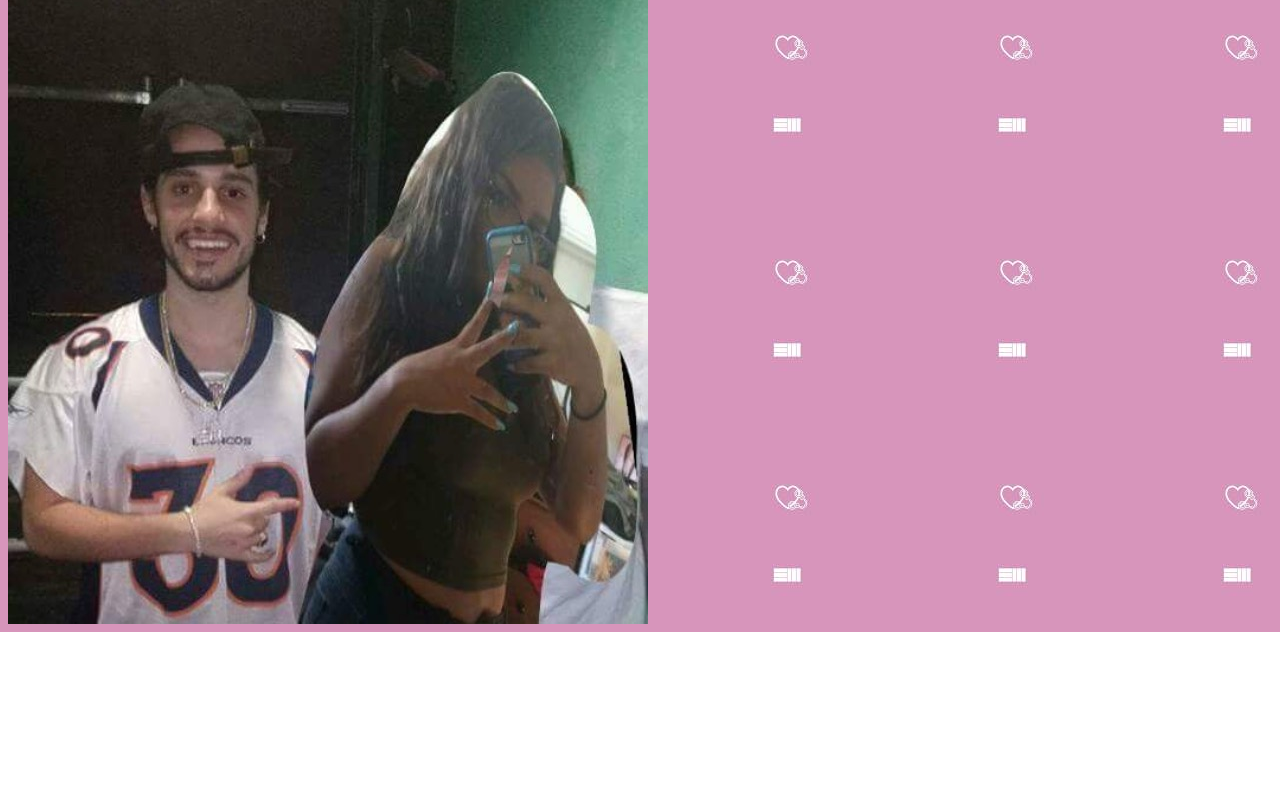
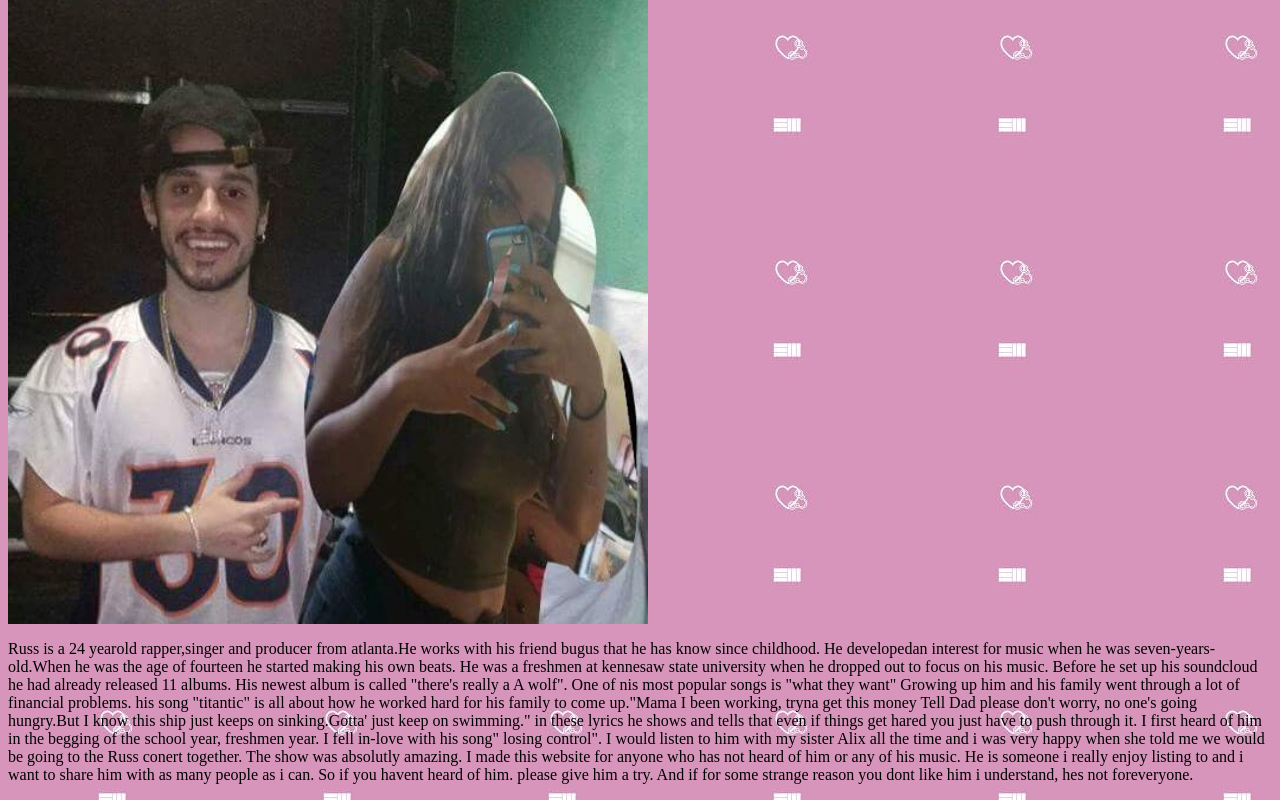
Before and after one commit to anaMorenog/russ-website.-, a plain HTML site: page index.html in a window 1280 px wide. Shown: the part 962-1762 px from the top of the page. Before the commit the page ends 1594 px from the top, so only its background shows below. Drawn offline with Linux system fonts and the light colour scheme.

Commit message:
.kjluk,j

```diff
--- a/index.html
+++ b/index.html
@@ -16,6 +16,20 @@
 <p>look at how beautiful he is.</P>
 
 <img src="FullSizeRender.jpg">
+<p> Russ is a 24 yearold rapper,singer and producer from atlanta.He works with his friend bugus that he has know since childhood.
+He developedan interest for music when he was seven-years-old.When he was the age of fourteen he started making his own beats.
+	He was a freshmen at kennesaw state university when he dropped out to focus on his music. Before he set up his soundcloud
+he had already released 11 albums. His newest album is called "there's really a A wolf". One of nis most popular songs is "what they want"
+	Growing up him and his family went through a lot of financial problems. his song "titantic" is all about how he worked hard for
+his family to come up."Mama I been working, tryna get this money
+Tell Dad please don't worry, no one's going hungry.But I know this ship just keeps on sinking.Gotta' just keep on swimming."
+in these lyrics he shows and tells that even if things get hared you just have to push through it.
+	I first heard of him in the begging of the school year, freshmen year. I fell in-love with his song" losing control".
+I would listen to him with my sister Alix all the time and i was very happy when she told me we would be going to the Russ
+conert together. The show was absolutly amazing.
+	I made this website for anyone who has not heard of him or any of his music. He is someone i really enjoy listing to
+and i want to share him with as many people as i can. So if you havent heard of him. please give him a try. And if for some strange
+reason you dont like him i understand, hes not foreveryone.</p>
 
 </body>
 </html>
```
